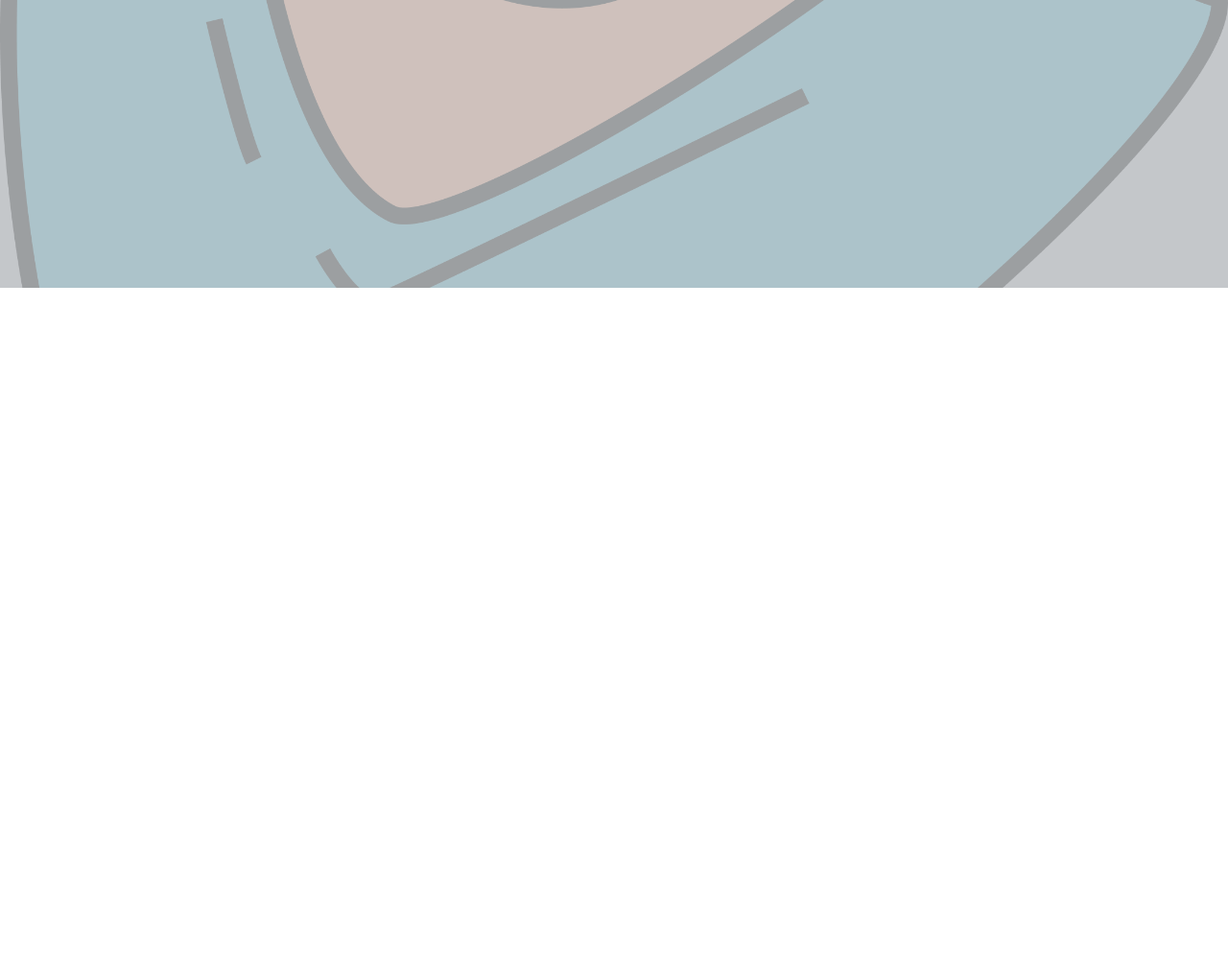
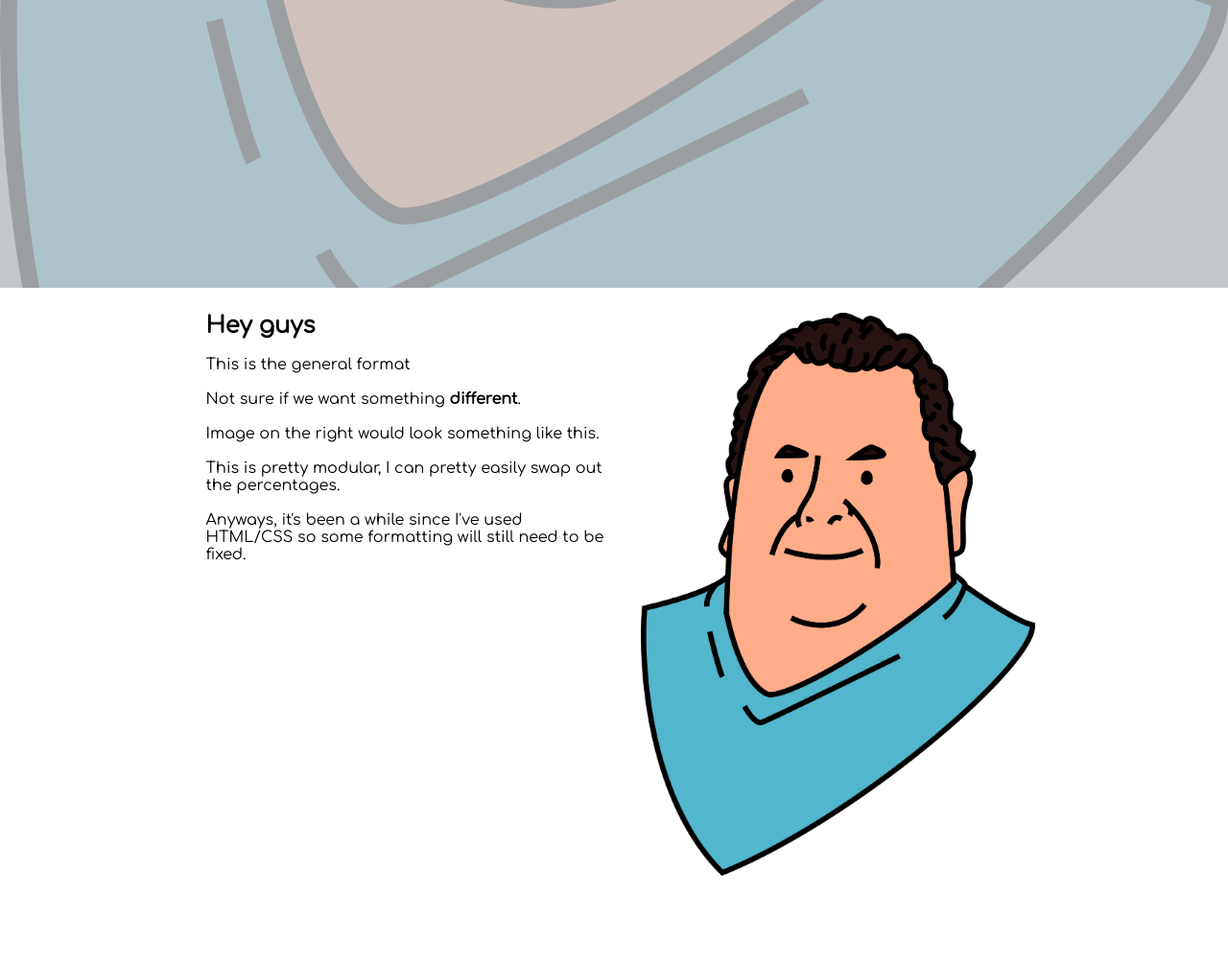
Before and after one commit to calvinlin02/BigED, a plain HTML site: page index.html in a window 1280 px wide. Shown: the part 580-1589 px from the top of the page at 96% size. Before the commit the page ends 880 px from the top, so only its background shows below. Drawn offline with Linux system fonts and the light colour scheme.

Commit message:
placeholder text added

```diff
--- a/css/containers.css
+++ b/css/containers.css
@@ -29,3 +29,52 @@
 	font-size: 2em;
 	color: #263238;
 }
+
+.container {
+    display: flex;
+    flex-wrap: wrap;
+    padding: 0 2px;
+    margin: 0 16px 16px 16px;
+	margin-top: 1rem;
+}
+
+.item {
+    padding: 10px;
+    width: 35%;
+    word-wrap: break-word;
+    box-sizing: border-box;
+	margin-bottom: 5%;
+    /* background-color: rgba(0,0,0,0.05); */
+}
+
+.item img {
+	min-width: 0;
+	max-width: 100%;
+	height: auto;
+	overflow: hidden;
+    padding: 0 2px;
+    margin: 0 16px 16px 16px;
+}
+
+.item video {
+	min-width: 0;
+	max-width: 100%;
+	height: auto;
+	overflow: hidden;
+    padding: 0 2px;
+    margin: 0 16px 16px 16px;
+}
+
+.gutter-right {
+    padding: 10px;
+    width: 15%;
+    word-wrap: break-word;
+    box-sizing: border-box;
+}
+
+.gutter-left {
+    padding: 10px;
+    width: 15%;
+    word-wrap: break-word;
+    box-sizing: border-box;
+}
--- a/index.html
+++ b/index.html
@@ -39,7 +39,28 @@
             <img src="./assets/logo.png">
             <p>Big ED my guy!</p>
         </div>
-
+        <div class="container">
+            <div class="gutter-left">
+            </div>
+            <div class="item">
+                <h2>Hey guys</h2>
+                <br>
+                <p>This is the general format</p>
+                <br>
+                <p>Not sure if we want something <strong>different</strong>.</p>
+                <br>
+                <p>Image on the right would look something like this.</p>
+                <br>
+                <p>This is pretty modular, I can pretty easily swap out the percentages.</p>
+                <br>
+                <p>Anyways, it's been a while since I've used HTML/CSS so some formatting will still need to be fixed.</p>
+            </div>
+            <div class="item">
+                <a><img src="assets/logo.png"></a>
+            </div>
+            <div class="gutter-right">
+            </div>
+        </div>
 
     </body>
 </html>
```
